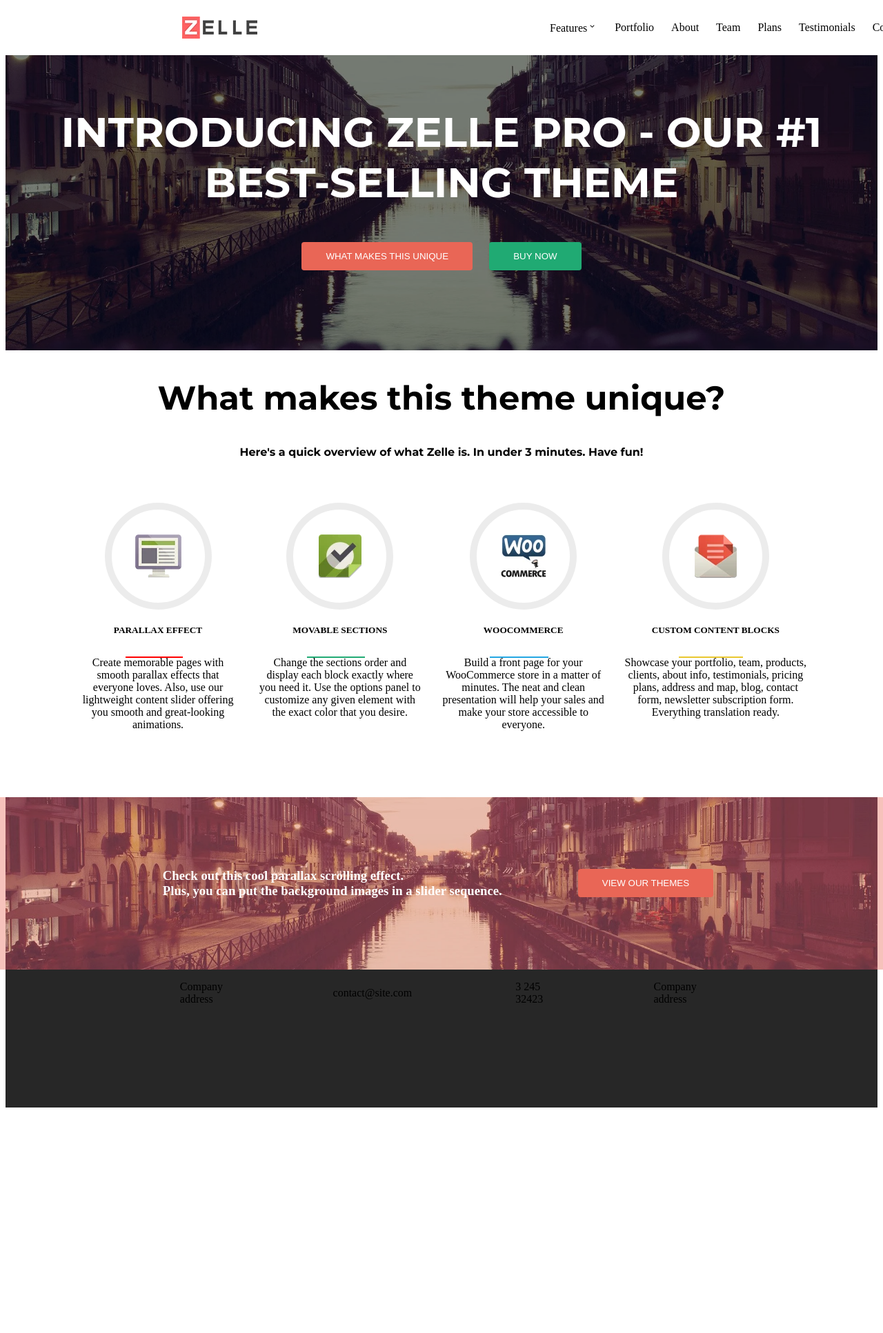
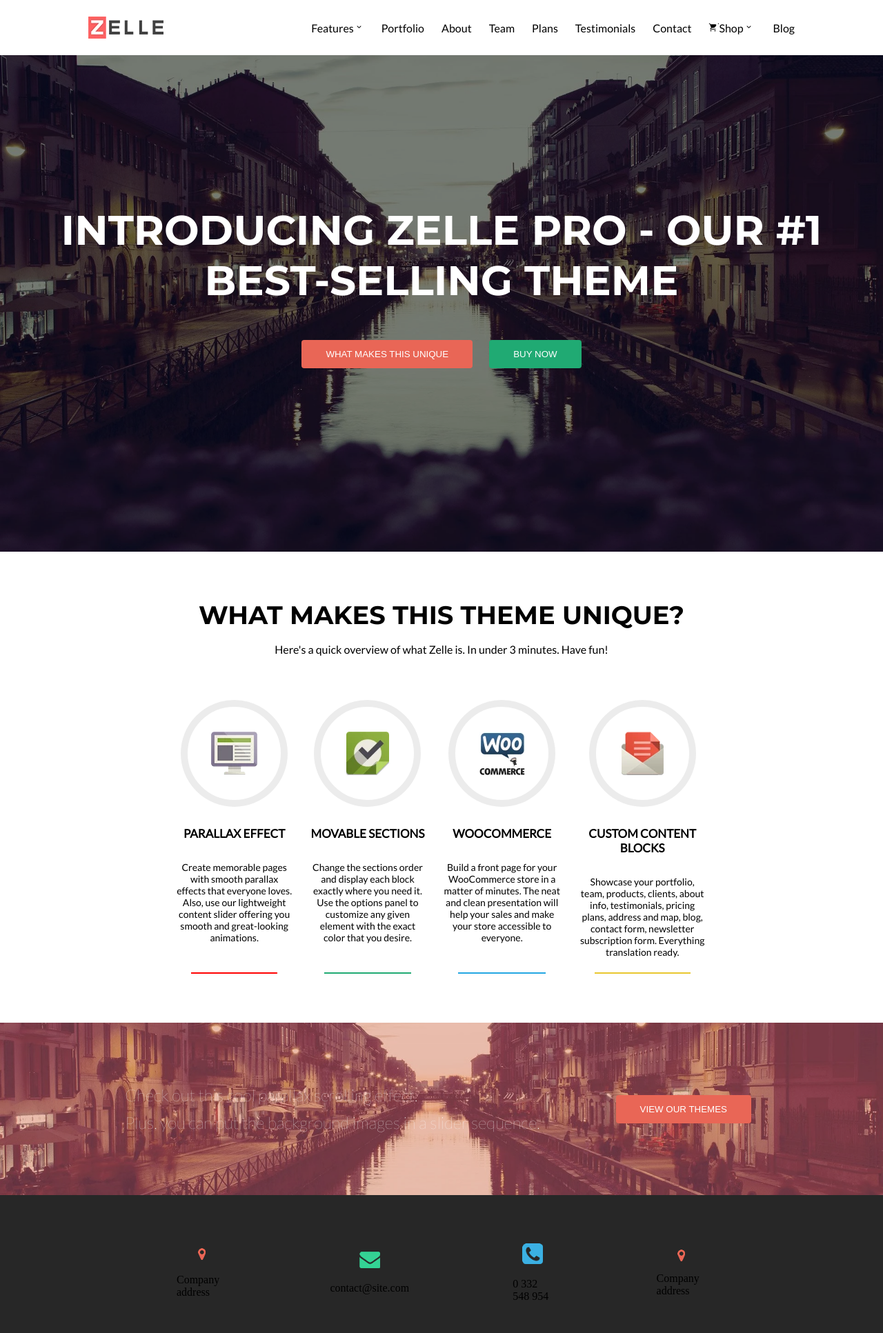
Before and after one commit to kalokamil98/stronka-korg-2, a PHP site: page / in a window 1280 px wide. Shown: the whole page at 69% size. Before the commit the page ends 1606 px from the top, so only its background shows below. Run offline with PHP 8.4, Linux system fonts and the light colour scheme.

Commit message:
prawie koniec -_-

```diff
--- a/index.html
+++ b/index.html
@@ -8,52 +8,59 @@
     <link rel="preconnect" href="https://fonts.googleapis.com" />
     <link rel="preconnect" href="https://fonts.gstatic.com" crossorigin />
     <link
-      href="https://fonts.googleapis.com/css2?family=Lato:wght@300&family=Montserrat:wght@700&display=swap"
+      href="https://fonts.googleapis.com/css2?family=Lato:wght@100;400&family=Montserrat:wght@700&display=swap"
       rel="stylesheet"
     />
+
     <title>ZELLE</title>
   </head>
   <body>
     <!------------------- NAV:START ----------------->
     <nav class="nav">
-      <img src="./images/zelle_logo.png" alt="" class="nav__img" />
-      <ul class="nav__list">
-        <li class="nav__list__item">
-          <a class="nav__list__item__link nav__list__item--arrow" href="#"
+      <div class="nav__container">
+        <img src="./images/zelle_logo.png" alt="" class="nav__container__img" />
+        <ul class="nav__container__list">
+          <li class="nav__container__list__item">
+            <a
+              class="nav__container__list__item__link nav__container__list__item--arrow"
+              href="#"
               >Features</a
             >
           </li>
-        <li class="nav__list__item">
-          <a class="nav__list__item__link" href="#">Portfolio</a>
+          <li class="nav__container__list__item">
+            <a class="nav__container__list__item__link" href="#">Portfolio</a>
           </li>
-        <li class="nav__list__item">
-          <a class="nav__list__item__link" href="#">About</a>
+          <li class="nav__container__list__item">
+            <a class="nav__container__list__item__link" href="#">About</a>
           </li>
-        <li class="nav__list__item">
-          <a class="nav__list__item__link" href="#">Team</a>
+          <li class="nav__container__list__item">
+            <a class="nav__container__list__item__link" href="#">Team</a>
           </li>
-        <li class="nav__list__item">
-          <a class="nav__list__item__link" href="#">Plans</a>
+          <li class="nav__container__list__item">
+            <a class="nav__container__list__item__link" href="#">Plans</a>
           </li>
-        <li class="nav__list__item">
-          <a class="nav__list__item__link" href="#">Testimonials</a>
+          <li class="nav__container__list__item">
+            <a class="nav__container__list__item__link" href="#"
+              >Testimonials</a
+            >
           </li>
-        <li class="nav__list__item">
-          <a class="nav__list__item__link" href="#">Contact</a>
+          <li class="nav__container__list__item">
+            <a class="nav__container__list__item__link" href="#">Contact</a>
           </li>
-        <li class="nav__list__item">
+          <li class="nav__container__list__item">
             <a
-            class="nav__list__item__link nav__list__item--card nav__list__item--arrow"
+              class="nav__container__list__item__link nav__container__list__item--card nav__container__list__item--arrow"
               href="#"
               >Shop</a
             >
           </li>
-        <li class="nav__list__item">
-          <a class="nav__list__item__link" href="#">Blog</a>
+          <li class="nav__container__list__item">
+            <a class="nav__container__list__item__link" href="#">Blog</a>
           </li>
         </ul>
-      <div class="nav__hamburger">
+        <div class="nav__container__hamburger">
           <img src="./images/Menu.svg" alt="" />
+        </div>
       </div>
     </nav>
     <!------------------- NAV:END ----------------->
@@ -175,27 +182,45 @@
     <!------------------- FOOTER:START ----------------->
     <footer class="footer">
       <div class="footer__container">
-        <div class="footer_container__item">
-          <i><a href=""></a></i>
-
-          <p>Company address</p>
+        <div class="footer__container__item">
+          <a href="">
+            <img
+              src="./images/location.jpg"
+              alt=""
+              class="footer__container__item__img"
+            />
+          </a>
+          <p class="footer__container__item__paragraph">Company address</p>
         </div>
-        <div class="footer_container__item">
-          <i><a href=""></a></i>
-
-          <p>contact@site.com</p>
+        <div class="footer__container__item">
+          <a href="">
+            <img
+              src="./images/envelope4-green.png"
+              alt=""
+              class="footer__container__item__img"
+            />
+          </a>
+          <p class="footer__container__item__paragraph">contact@site.com</p>
         </div>
 
-        <div class="footer_container__item">
-          <i><a href=""></a></i>
-
-          <p>3 245 32423</p>
+        <div class="footer__container__item">
+          <a href="">
+            <img
+              src="./images/telephone65-blue.png"
+              alt=""
+              class="footer__container__item__img"
+            />
+          </a>
+          <p class="footer__container__item__paragraph">0 332 548 954</p>
         </div>
 
-        <div class="footer_container__item">
-          <i><a href=""></a></i>
-
-          <p>Company address</p>
+        <div class="footer__container__item">
+          <img
+            src="./images/location.jpg"
+            alt=""
+            class="footer__container__item__img"
+          />
+          <p class="footer__container__item__paragraph">Company address</p>
         </div>
       </div>
     </footer>
--- a/styles/style.css
+++ b/styles/style.css
@@ -3,11 +3,17 @@
     GLOBALS:START
 ===================
 */
+body {
+  margin: 0;
+  word-wrap: break-word;
+}
+
 ::-moz-selection {
   background: #e76e6e;
   /* WebKit/Blink Browsers */
   color: white;
 }
+
 ::selection {
   background: #e76e6e;
   /* WebKit/Blink Browsers */
@@ -55,40 +61,66 @@
 ===================
 */
 .nav {
-  background-color: white;
+  height: 80px;
+  width: 100%;
   z-index: 4;
   position: fixed;
   top: 0px;
+  background-color: white;
+}
+
+@media (max-width: 450px) {
+  .nav {
+    position: static;
+    height: auto;
+  }
+}
+
+.nav__container {
+  font-family: "Lato", sans-serif;
   height: 80px;
-  width: 100%;
-  padding-left: 20%;
+  width: 80%;
+  margin: 0 auto 0 auto;
   display: -webkit-box;
   display: -ms-flexbox;
   display: flex;
   -webkit-box-align: center;
       -ms-flex-align: center;
           align-items: center;
+  -webkit-box-pack: center;
+      -ms-flex-pack: center;
+          justify-content: center;
 }
 
-.nav__img {
+.nav__container__img {
   height: 32px;
   width: 109px;
 }
 
-.nav__list {
-  margin-left: 30%;
+.nav__container__list {
+  margin-left: auto;
   display: -webkit-box;
   display: -ms-flexbox;
   display: flex;
   gap: 25px;
 }
 
-.nav__list__item {
+.nav__container__list__item {
   font-family: inherit;
   list-style-type: none;
 }
 
-.nav__list__item--card::before {
+.nav__container__list__item--card {
+  display: inline-block;
+  min-width: 68px;
+}
+
+.nav__container__list__item--arrow {
+  display: inline-block;
+  min-width: 68px;
+}
+
+.nav__container__list__item--card::before {
   content: "";
   background: url(../images/Shopping-cart.svg);
   display: inline-block;
@@ -96,7 +128,7 @@
   width: 15px;
 }
 
-.nav__list__item--arrow::after {
+.nav__container__list__item--arrow::after {
   content: "";
   background-image: url(../images/Caret_down.svg);
   display: inline-block;
@@ -104,28 +136,28 @@
   width: 15px;
 }
 
-.nav__list__item__link {
+.nav__container__list__item__link {
   text-decoration: none;
   color: black;
 }
 
-.nav__list__item__link:hover {
+.nav__container__list__item__link:hover {
   color: red;
 }
 
-.nav__hamburger {
+.nav__container__hamburger {
   display: none;
 }
 
-@media (max-width: 750px) {
-  .nav {
+@media (max-width: 775px) {
+  .nav__container {
     padding-left: 0px;
     position: static;
   }
-  .nav__list {
+  .nav__container__list {
     display: none;
   }
-  .nav__hamburger {
+  .nav__container__hamburger {
     background-color: grey;
     height: 40px;
     display: -webkit-box;
@@ -146,7 +178,7 @@
 }
 
 @media (max-width: 450px) {
-  .nav {
+  .nav__container {
     height: 100px;
     -webkit-box-orient: vertical;
     -webkit-box-direction: normal;
@@ -154,7 +186,7 @@
             flex-direction: column;
     gap: 20px;
   }
-  .nav__hamburger {
+  .nav__container__hamburger {
     margin: 0 0 0 0;
     width: 90vw;
     border-radius: 5%;
@@ -173,7 +205,7 @@
 */
 .header {
   position: relative;
-  height: 500px;
+  height: 800px;
   background: url(../images/bacground_1.jpg) no-repeat center;
   background-size: cover;
   background-attachment: fixed;
@@ -205,10 +237,22 @@
   z-index: 2;
 }
 
+@media (max-width: 450px) {
+  .header__buttons {
+    display: -webkit-box;
+    display: -ms-flexbox;
+    display: flex;
+    -webkit-box-orient: vertical;
+    -webkit-box-direction: normal;
+        -ms-flex-direction: column;
+            flex-direction: column;
+  }
+}
+
 .header::before {
   position: absolute;
   width: 100%;
-  height: 500px;
+  height: 800px;
   z-index: 1;
   content: " ";
   background-color: rgba(0, 0, 0, 0.5);
@@ -225,26 +269,32 @@
 ===================
 */
 .unique {
+  font-size: 14px;
+  font-family: lato;
   text-align: center;
   padding-bottom: 10vh;
 }
 
 .unique__heading {
   font-family: "Montserrat", Helvetica, sans-serif;
-  font-weight: 700;
   font-size: clamp(1.5rem, 4vw, 3rem);
+  margin: 9vh 0 20px 0;
+  text-transform: uppercase;
+  line-height: 40px;
+  font-size: 2.3rem;
 }
 
 .unique__paragraph {
-  font-family: "Montserrat", Helvetica, sans-serif;
+  font-size: 1rem;
+  font-family: lato;
   margin-top: 0px;
   padding-bottom: 3rem;
   width: 100%;
 }
 
 .unique__container {
-  margin-left: clamp(1vw, 8vw, 10vw);
-  margin-right: clamp(1vw, 8vw, 10vw);
+  margin-left: clamp(1vw, 20vw, 30vw);
+  margin-right: clamp(1vw, 20vw, 30vw);
   -webkit-box-pack: space-evenly;
       -ms-flex-pack: space-evenly;
           justify-content: space-evenly;
@@ -275,16 +325,18 @@
 
 .unique__container__item__heading {
   margin-bottom: 30px;
+  font-size: 17px;
 }
 
 .unique__container__item__heading::before {
   position: absolute;
+  margin: auto;
+  z-index: 1;
   content: "";
-  z-index: 1;
+  width: 75%;
   height: 2px;
-  width: 35%;
-  bottom: 35%;
-  left: 30%;
+  bottom: -9px;
+  left: 12.5%;
 }
 
 .unique__container__item__heading--red::before {
@@ -386,6 +438,23 @@
   background-attachment: fixed;
 }
 
+@media (max-width: 775px) {
+  .paralax__container {
+    -webkit-box-orient: vertical;
+    -webkit-box-direction: normal;
+        -ms-flex-direction: column;
+            flex-direction: column;
+    gap: 40px;
+    height: 350px;
+  }
+  .paralax__container::before {
+    height: 350px !important;
+  }
+  .paralax__container__heading {
+    text-align: center;
+  }
+}
+
 .paralax__container::before {
   position: absolute;
   width: 100%;
@@ -396,8 +465,12 @@
 }
 
 .paralax__container__heading {
+  font-family: "Lato", sans-serif;
+  font-weight: 300;
+  line-height: 40px;
   color: white;
   z-index: 2;
+  font-size: clamp(1rem, 3vh, 3rem);
 }
 
 /*
@@ -416,6 +489,7 @@
 }
 
 .footer__container {
+  padding-top: 70px;
   -webkit-box-align: center;
       -ms-flex-align: center;
           align-items: center;
@@ -430,6 +504,22 @@
   margin-right: 20%;
 }
 
+.footer__container__item {
+  display: -webkit-box;
+  display: -ms-flexbox;
+  display: flex;
+  -webkit-box-align: center;
+      -ms-flex-align: center;
+          align-items: center;
+  -webkit-box-pack: center;
+      -ms-flex-pack: center;
+          justify-content: center;
+  -webkit-box-orient: vertical;
+  -webkit-box-direction: normal;
+      -ms-flex-direction: column;
+          flex-direction: column;
+}
+
 /*
 ===================
     FOOTER:END
--- a/styles/style.scss
+++ b/styles/style.scss
@@ -3,6 +3,11 @@
     GLOBALS:START
 ===================
 */
+
+body {
+  margin: 0;
+  word-wrap: break-word;
+}
 
 ::selection {
   background: #e76e6e; /* WebKit/Blink Browsers */
@@ -53,25 +58,44 @@
 */
 
 .nav {
-  background-color: white;
+  @media (max-width: 450px) {
+    & {
+      position: static;
+      height: auto;
+    }
+  }
+  height: 80px;
+  width: 100%;
   z-index: 4;
   position: fixed;
   top: 0px;
+  background-color: white;
+
+  &__container {
+    font-family: "Lato", sans-serif;
     height: 80px;
-  width: 100%;
-  padding-left: 20%;
+    width: 80%;
+    margin: 0 auto 0 auto;
     display: flex;
     align-items: center;
-
+    justify-content: center;
     &__img {
       height: 32px;
       width: 109px;
     }
     &__list {
-    margin-left: 30%;
+      margin-left: auto;
       display: flex;
       gap: 25px;
       &__item {
+        &--card {
+          display: inline-block;
+          min-width: 68px;
+        }
+        &--arrow {
+          display: inline-block;
+          min-width: 68px;
+        }
         &--card::before {
           content: "";
           background: url(../images/Shopping-cart.svg);
@@ -103,7 +127,7 @@
       display: none;
     }
 
-  @media (max-width: 750px) {
+    @media (max-width: 775px) {
       & {
         padding-left: 0px;
         position: static;
@@ -137,6 +161,7 @@
       }
     }
   }
+}
 
 /*
 ===================
@@ -151,7 +176,7 @@
 */
 .header {
   position: relative;
-  height: 500px;
+  height: 800px;
   background: url(../images/bacground_1.jpg) no-repeat center;
   background-size: cover;
   background-attachment: fixed;
@@ -170,11 +195,18 @@
   }
   &__buttons {
     z-index: 2;
+    @media (max-width: 450px) {
+      & {
+        display: flex;
+        flex-direction: column;
       }
+    }
+  }
+
   &::before {
     position: absolute;
     width: 100%;
-    height: 500px;
+    height: 800px;
     z-index: 1;
     content: " ";
     background-color: rgba($color: #000000, $alpha: 0.5);
@@ -194,23 +226,29 @@
 */
 
 .unique {
+  font-size: 14px;
+  font-family: lato;
   text-align: center;
   padding-bottom: 10vh;
   &__heading {
     font-family: "Montserrat", Helvetica, sans-serif;
-    font-weight: 700;
     font-size: clamp(1.5rem, 4vw, 3rem);
+    margin: 9vh 0 20px 0;
+    text-transform: uppercase;
+    line-height: 40px;
+    font-size: 2.3rem;
   }
   &__paragraph {
-    font-family: "Montserrat", Helvetica, sans-serif;
+    font-size: 1rem;
+    font-family: lato;
     margin-top: 0px;
     padding-bottom: 3rem;
     width: 100%;
   }
 
   &__container {
-    margin-left: clamp(1vw, 8vw, 10vw);
-    margin-right: clamp(1vw, 8vw, 10vw);
+    margin-left: clamp(1vw, 20vw, 30vw);
+    margin-right: clamp(1vw, 20vw, 30vw);
     @media (max-width: 850px) {
       & {
         justify-content: center;
@@ -227,14 +265,17 @@
 
       &__heading {
         margin-bottom: 30px;
+        font-size: 17px;
         &::before {
           position: absolute;
+          margin: auto;
+          z-index: 1;
           content: "";
-          z-index: 1;
+          width: 75%;
           height: 2px;
-          width: 35%;
-          bottom: 35%;
-          left: 30%;
+
+          bottom: -9px;
+          left: 12.5%;
         }
         &--red::before {
           background-color: red;
@@ -321,6 +362,20 @@
     background: url(../images/bacground_1.jpg) no-repeat center;
     background-size: cover;
     background-attachment: fixed;
+    @media (max-width: 775px) {
+      & {
+        flex-direction: column;
+        gap: 40px;
+        height: 350px;
+      }
+      &::before {
+        height: 350px !important;
+      }
+      &__heading {
+        text-align: center;
+      }
+    }
+
     &::before {
       position: absolute;
       width: 100%;
@@ -330,8 +385,12 @@
       background-color: rgba(233, 102, 86, 0.4);
     }
     &__heading {
+      font-family: "Lato", sans-serif;
+      font-weight: 300;
+      line-height: 40px;
       color: white;
       z-index: 2;
+      font-size: clamp(1rem, 3vh, 3rem);
     }
   }
 }
@@ -352,12 +411,19 @@
   background-color: #272727;
   height: 200px;
   &__container {
+    padding-top: 70px;
     align-items: center;
     justify-content: center;
     display: flex;
     gap: 150px;
     margin-left: 20%;
     margin-right: 20%;
+    &__item {
+      display: flex;
+      align-items: center;
+      justify-content: center;
+      flex-direction: column;
+    }
   }
 }
 
```
Also changed, not shown: images/envelope4-green.png (added), images/location.jpg (added), images/telephone65-blue.png (added), 1 other file. Lines whose indentation alone changed are shown as unchanged.
